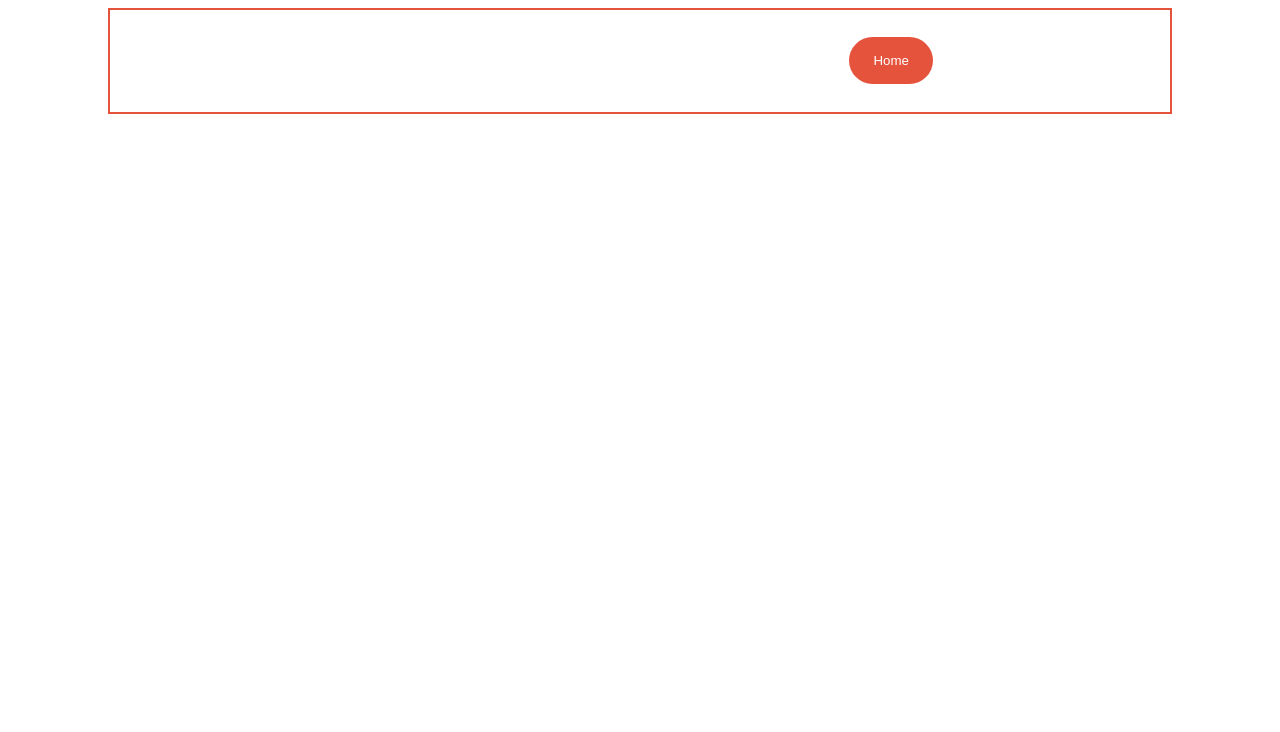
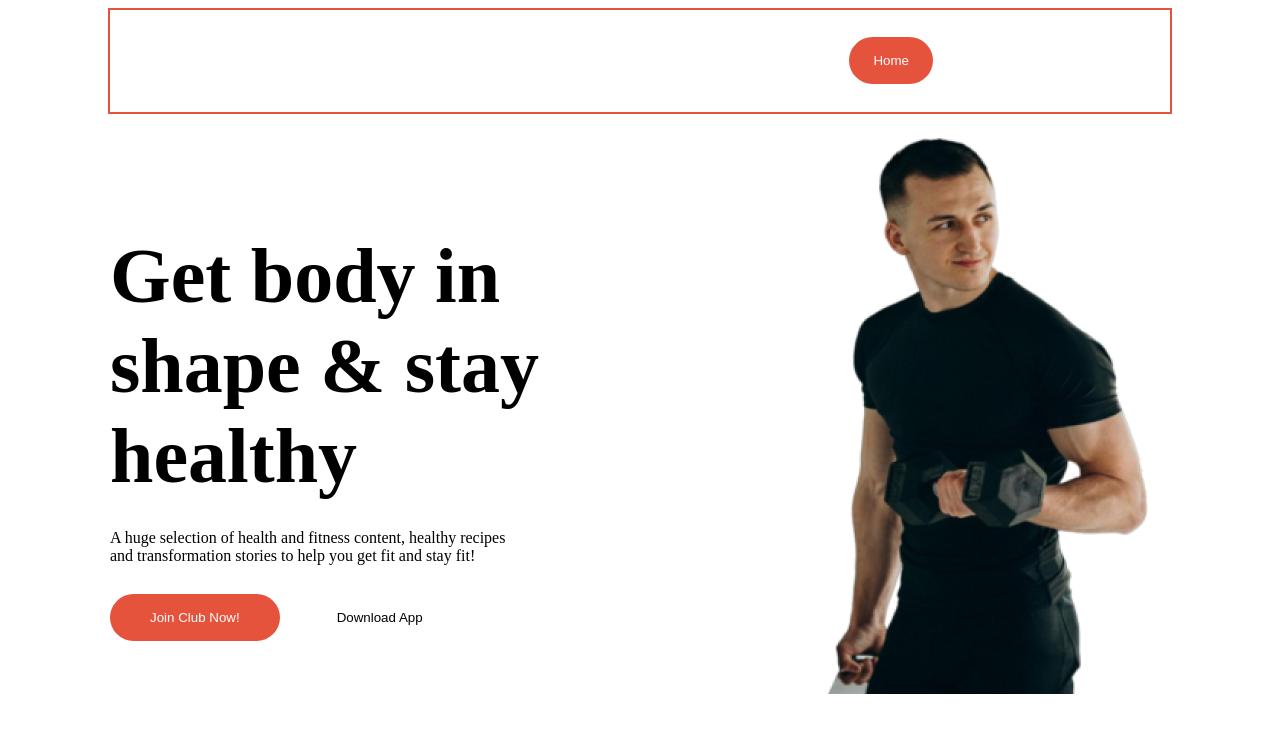
Before and after one commit to Rifatinfo/versatile-responsive-web, a plain HTML site: page index.html in a window 1280 px wide. Drawn offline with Linux system fonts and the light colour scheme.

Commit message:
banner section complete

```diff
--- a/index.html
+++ b/index.html
@@ -7,7 +7,9 @@
     <link rel="stylesheet" href="styles/style.css">
 </head>
 <body>
-    <header class="bg text header-content border">
+    <header>
+        <!-- header nav -->
+        <nav class="bg text header-content border">
             <div>
                 <h2 class="header-title text">Fitness</h2>
             </div>
@@ -19,6 +21,20 @@
                     <li class="list-item"><a class="item text" href="">About</a></li>
                 </ul>
             </div>
+        </nav>
+        <section class="banner">
+            <div class="banner-content">
+                <div>
+                    <h1 class="banner-title">Get body in</br> shape & stay </br> healthy</h1>
+                <p class="banner-description">A huge selection of health and fitness content, healthy recipes </br> and transformation stories to help you get fit and stay fit!</p>
+                </div>
+                <div>
+                    <button class="common-btn">Join Club Now!</button>
+                    <button class="banner-btn">Download App</button>
+                </div>
+            </div>
+            <img src="images/Images 2.png" alt="">
+        </section>
     </header>
     <main>
 
--- a/styles/style.css
+++ b/styles/style.css
@@ -42,3 +42,46 @@
 .border{
     border : 2px solid rgb(230, 83, 60);
 }
+
+/* banner section */
+.banner{
+    max-width: 1060px;
+    margin: 0 auto;
+    display: flex;
+    justify-content: space-between;
+    align-items: center;
+
+}
+.banner-title{
+    font-size: 4.875rem;
+    font-weight: 900;
+    margin-bottom: 28px;
+}
+.banner-description{
+    margin-bottom: 28px;
+}
+.common-btn{
+    padding: 16px 40px 16px 40px;
+    background-color: rgb(230, 83, 60);
+    color: white;
+    border: none;
+    border-radius: 42px;
+}
+.banner-btn{
+    border: 1px solid rgb(255, 255, 255);
+    border-radius: 42px ;
+    padding: 16px 40px 16px 40px;
+    background-color: transparent;
+    margin-left: 12px;
+}
+
+/* mobile responsive  */
+@media screen and (max-width: 576px) {
+    .banner{
+        flex-direction: column;
+        align-items: center;
+    }
+    .list-items{
+       display: none;
+    }
+}
```
Lines whose indentation alone changed are shown as unchanged.
